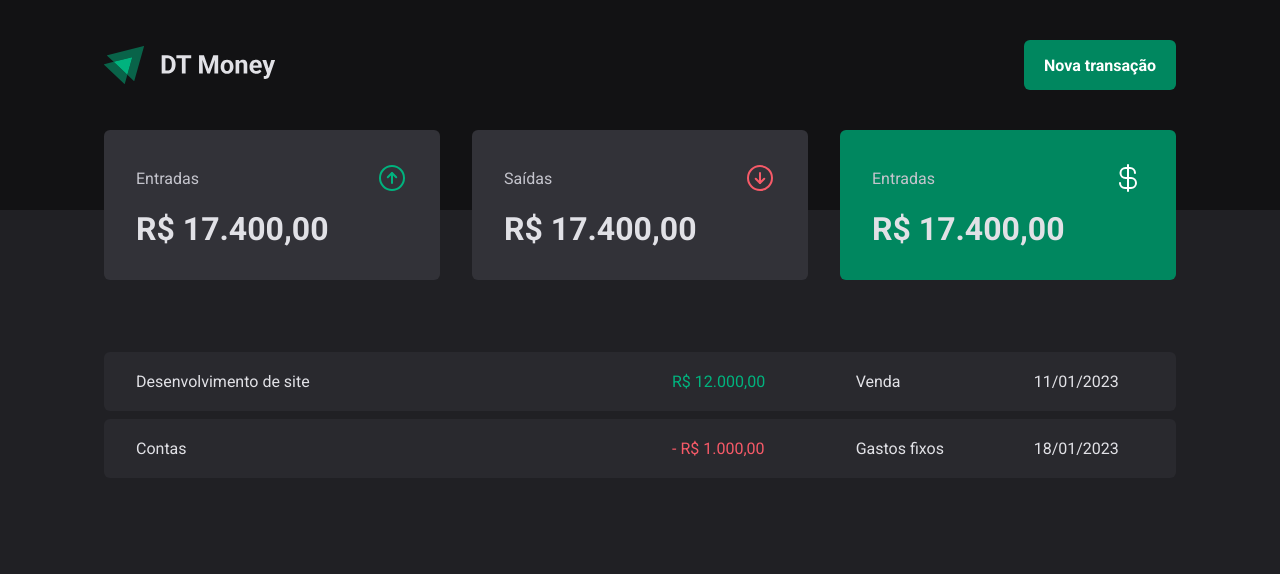
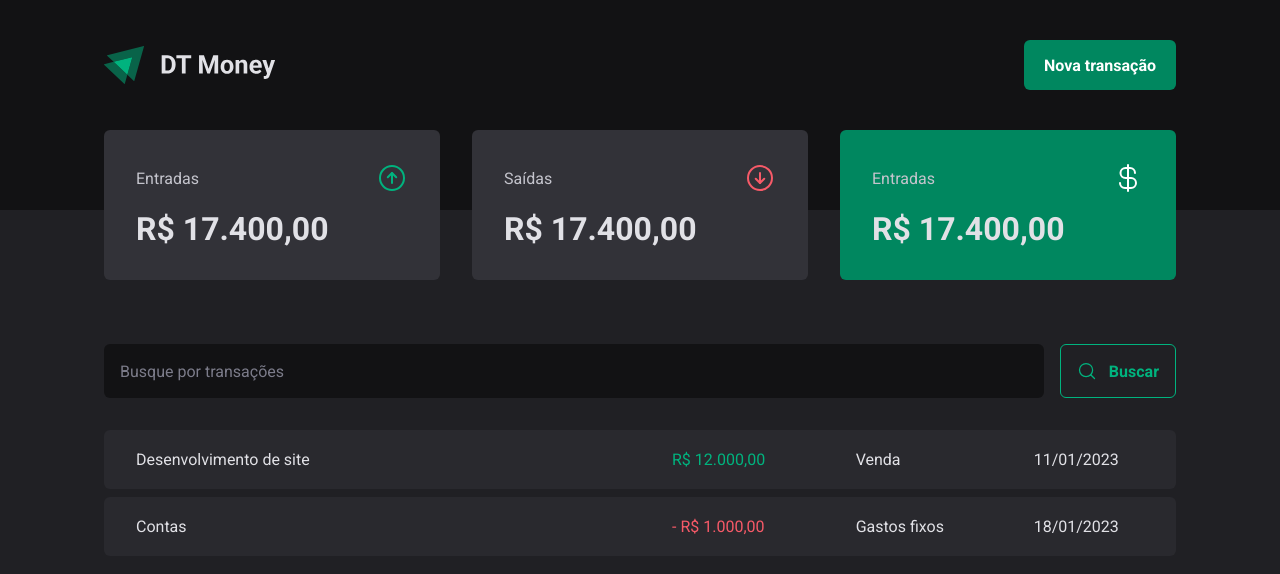
Before and after one commit to joao-hideki/DT_MONEY, a React (Vite) app: page / in a window 1280 px wide. Shown: the top 574 px of the page. Built offline with nearby package versions, Linux system fonts and the light colour scheme.

Commit message:
Componente: SearchForm

```diff
--- /dev/null
+++ b/src/pages/Transactions/components/SearchForm/index.tsx
@@ -0,0 +1,14 @@
+import { MagnifyingGlass } from "phosphor-react";
+import { SearchFormContainer } from "./styles";
+
+export function SearchForm() {
+  return(
+    <SearchFormContainer>
+      <input type="text" placeholder="Busque por transações" />
+      <button type="submit">
+        <MagnifyingGlass size={20}/>
+        Buscar
+      </button>
+    </SearchFormContainer>
+  )
+}
--- /dev/null
+++ b/src/pages/Transactions/components/SearchForm/styles.ts
@@ -0,0 +1,45 @@
+import styled from "styled-components";
+
+export const SearchFormContainer = styled.form`
+  display: flex;
+  gap: 1rem;
+  width: 100%;
+
+  input {
+    flex: 1;
+    border-radius: 6px;
+    border: 0;
+    background-color: ${({theme}) => theme["gray-900"]};
+    color: ${({theme}) => theme["gray-300"]};
+    padding: 1rem;
+
+
+    &::placeholder {
+      color: ${({theme}) => theme["gray-500"]};
+    }
+  }
+
+  button {
+    display: flex;
+    align-items: center;
+    gap: 0.75rem;
+    border: 0;
+    padding: 1rem;
+    background: transparent;
+    border: 1px solid ${({theme}) => theme["green-300"]};
+    color: ${({theme}) => theme["green-300"]};
+    font-weight: bold;
+    border-radius: 6px;
+
+    &:hover {
+      background-color: ${({theme}) => theme["green-500"]};
+      border-color: 1px solid ${({theme}) => theme["green-500"]};
+      color: ${({theme}) => theme.white};
+      transition:
+        background-color 0.2s,
+        color 0.2s,
+        border-color 0.2s
+      ;
+    }
+  }
+`
--- a/src/pages/Transactions/index.tsx
+++ b/src/pages/Transactions/index.tsx
@@ -1,5 +1,6 @@
 import { Header } from "../../components/Header";
 import { Summary } from "../../components/Summary";
+import { SearchForm } from "./components/SearchForm";
 import { PriceHighLight, TransactionsContainer, TransactionsTable } from "./styles";
 
 export function Transactions() {
@@ -8,6 +9,7 @@
       <Header />
       <Summary />
       <TransactionsContainer>
+        <SearchForm />
         <TransactionsTable>
           <tbody>
             <tr>
--- a/src/pages/Transactions/styles.ts
+++ b/src/pages/Transactions/styles.ts
@@ -5,12 +5,12 @@
   max-width: 1120px;
   margin: 4rem auto 0;
   padding: 0 1.5rem;
-  display: flex;
 `
 export const TransactionsTable = styled.table`
   width: 100%;
   border-collapse: separate;
   border-spacing: 0 0.5rem;
+  margin-top: 1.5rem;
 
   td {
     padding: 1.25rem 2rem;
```
